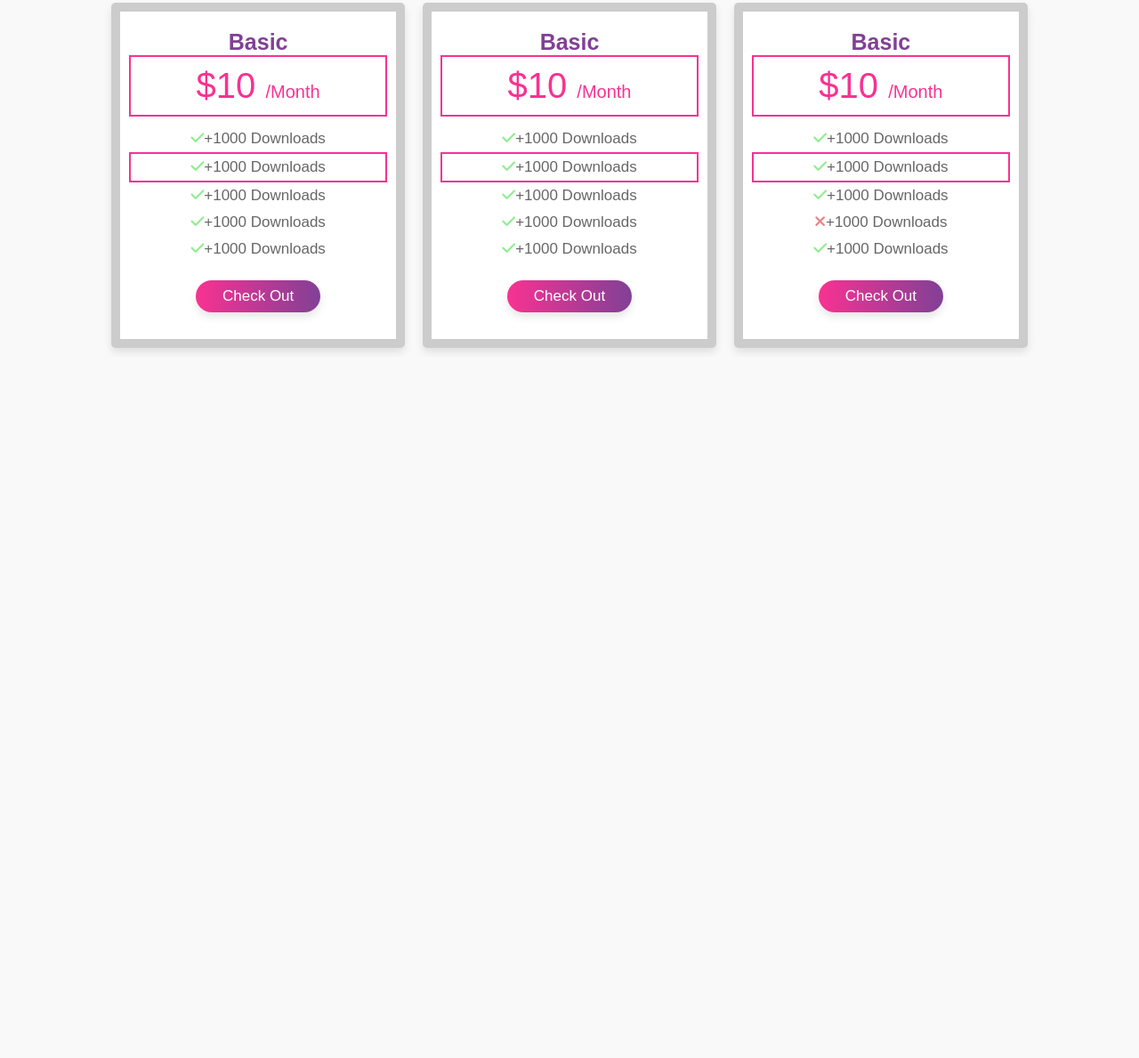
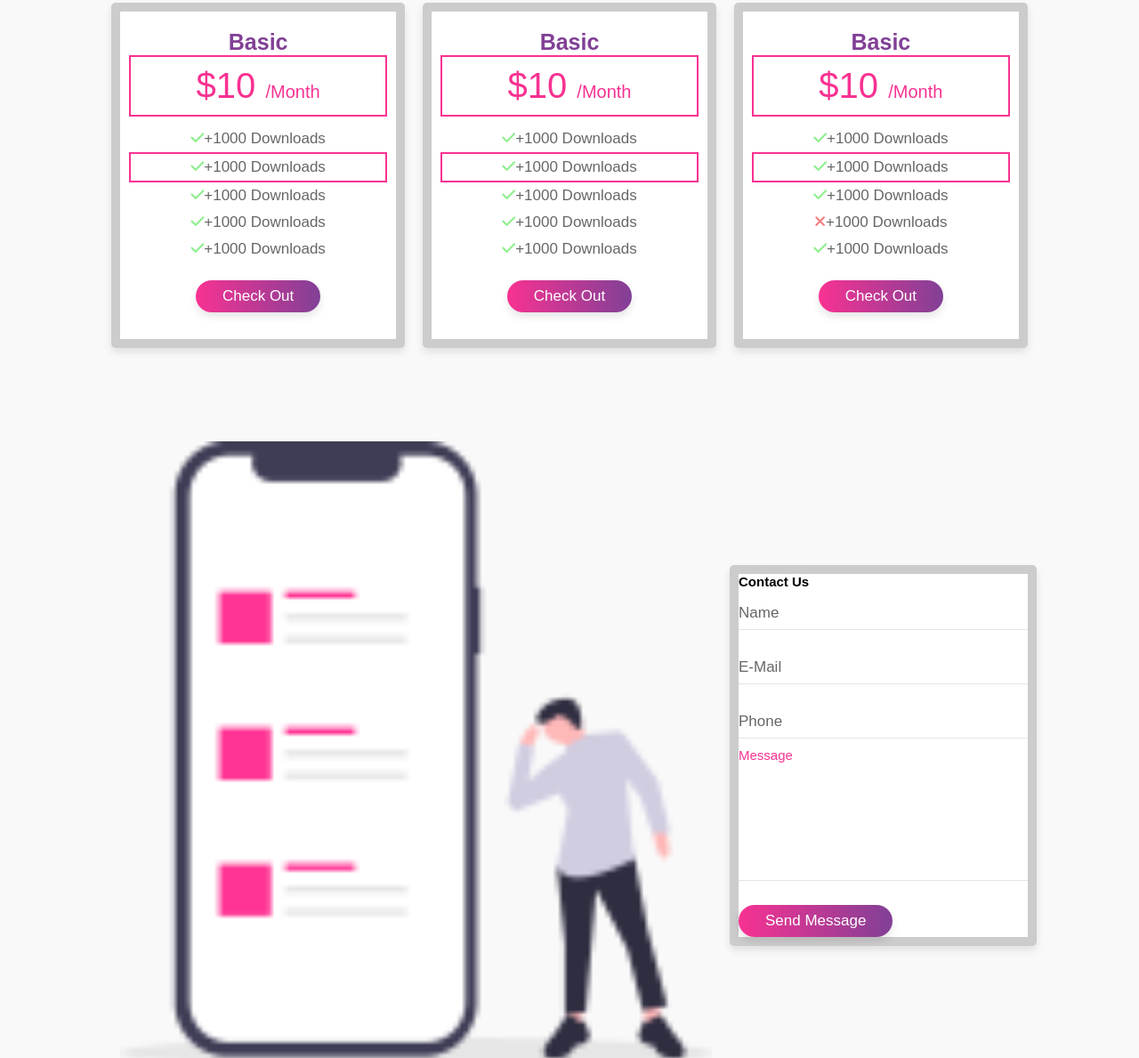
Before and after one commit to zentyk/ricomenu.digital, a website built with Vite: page index.html in a window 1280 px wide. Shown: the part 2699-3888 px from the top of the page at 89% size. Before the commit the page ends 3100 px from the top, so only its background shows below. Built offline with nearby package versions, Linux system fonts and the light colour scheme; files whose address does not match are found by name.

Commit message:
added contact form

```diff
--- a/index.html
+++ b/index.html
@@ -194,6 +194,36 @@
         </div>
       </div>
     </section>
+    <section class="contact" id="contact">
+      <div class="image">
+        <img src="./assets/image/contact-img.png" alt="">
+      </div>
+      <form action="">
+        <h1>contact us</h1>
+        <div class="inputBox">
+          <input type="text" name="name" id="name" required>
+          <label for="name">name</label>
+        </div>
+
+        <div class="inputBox">
+          <input type="email" name="email" id="email" required>
+          <label for="name">e-mail</label>
+        </div>
+
+        <div class="inputBox">
+          <input type="phone" name="phone" id="phone" required>
+          <label for="name">phone</label>
+        </div>
+
+        <div class="inputBox">
+          <textarea name="message" id="message" cols="30" rows="10" required>
+            </textarea>
+          <label for="name">message</label>
+        </div>
+
+        <input type="submit" class="btn" value="send message">
+      </form>
+    </section>
     <script type="module" src="/src/main.ts"></script>
   </body>
 </html>
--- a/src/style.css
+++ b/src/style.css
@@ -353,7 +353,6 @@ section {
   padding-bottom: 3rem;
 }
 
-
 .pricing .box-container .box :nth-child(2),
 .pricing .box-container .box:hover{
   border: 0.2rem solid var(--pink);
@@ -379,6 +378,7 @@ section {
   padding: 1rem 0;
   list-style:none;
 }
+
 .pricing .box-container .box ul li{
   font-size: 1.7rem;
   color:#666;
@@ -391,6 +391,76 @@ section {
 
 .pricing .box-container .box ul li .fa-times{
   color: lightcoral;
+}
+
+.contact {
+  display: flex;
+  align-items: center;
+  justify-content: center;
+  flex-wrap: wrap;
+  padding-bottom: 3rem;
+}
+
+.contact .image {
+  flex: 1 1 40rem;
+}
+
+.contact .image img {
+  width: 100%;
+  padding: 2rem;
+}
+
+.contact form{
+  flex: 1 1 40px;
+  padding: 2rem 3 rem;
+  border: 1rem solid rgba(0, 0, 0, 0.2);
+  box-shadow: 0 0.5rem 1rem rgba(0, 0, 0, 0.1);
+  border-radius: 0.5rem;
+  background:#fff;
+}
+
+.contact form .heading {
+  text-align: left;
+  padding: 0;
+  padding-bottom: 2rem;
+}
+
+.contact form .inputBox{
+  position: relative;
+}
+
+.contact form .inputBox input,
+.contact form .inputBox textarea {
+  width: 100%;
+  background: none;
+  color: #666;
+  margin: 1.5rem 0;
+  padding: .5rem 0;
+  font-size: 1.7rem;
+  border-bottom: .1rem solid rgba(0, 0, 0, 0.1);
+}
+
+.contact form .inputBox textarea {
+  resize: none;
+  height: 13rem;
+}
+
+.contact form .inputBox label {
+  position: absolute;
+  top: 1.7rem;
+  left: 0;
+  font-size: 1.7rem;
+  color: #666;
+  transition: .2s linear;
+}
+
+.contact form .inputBox input:focus ~ label,
+.contact form .inputBox input:valid ~ label,
+.contact form .inputBox textarea:focus ~label,
+.contact form .inputBox textarea:valid ~label{
+  top: -0.5rem;
+  font-size: 1.5rem;
+  color:var(--pink);
 }
 
 @media screen and (max-width: 991px){
```
